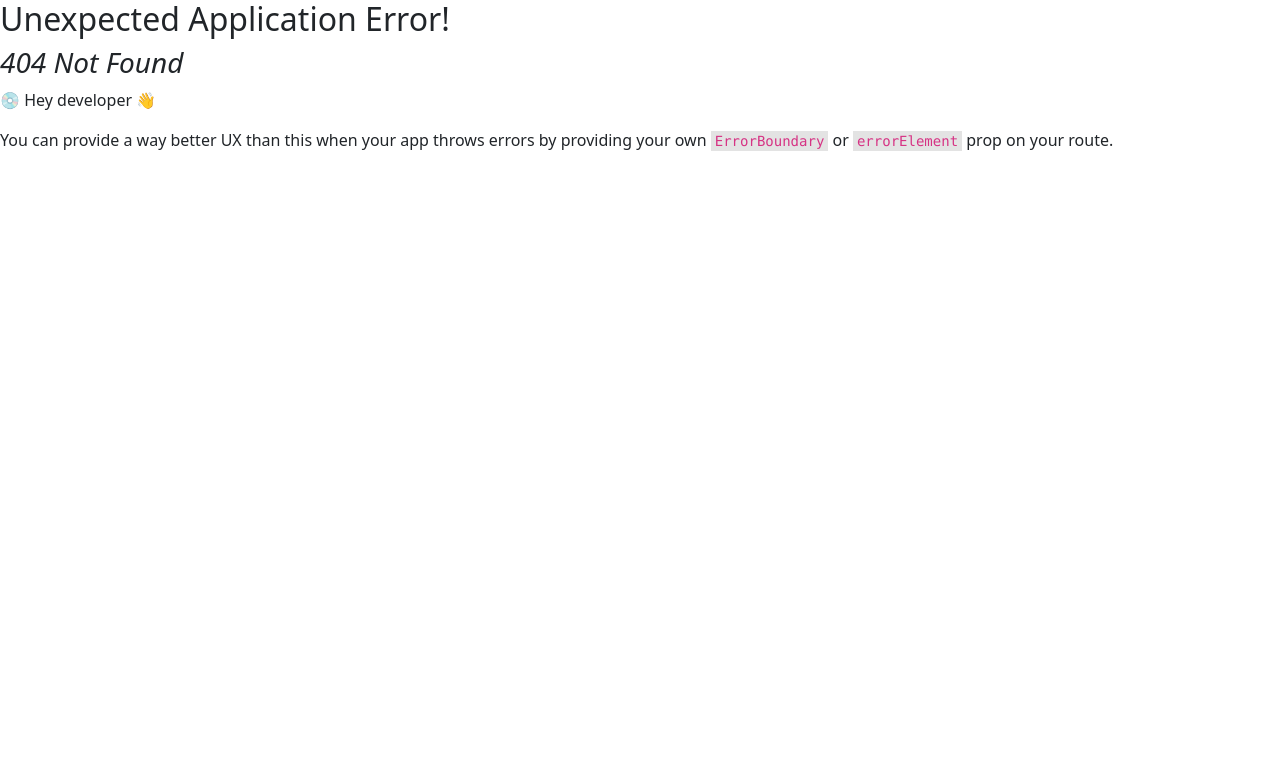
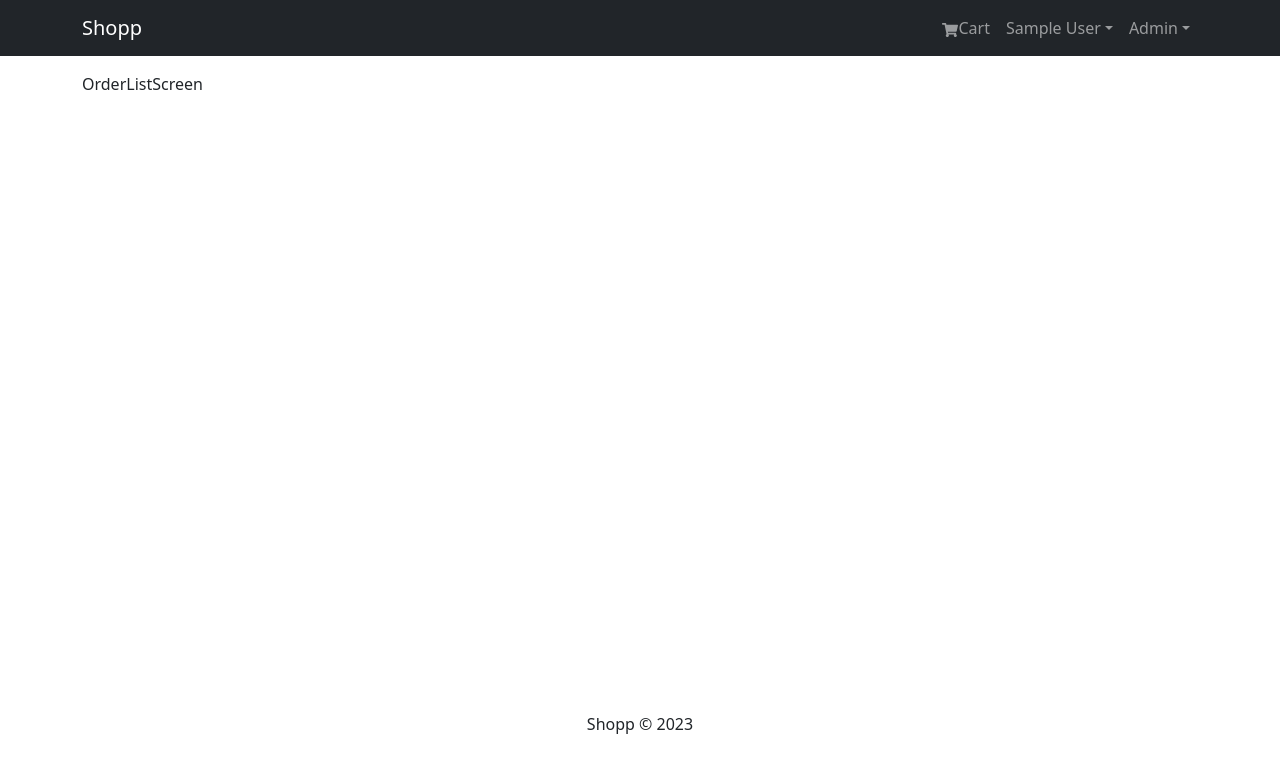
Before and after one commit to parikshitadhikari/shopp-mern, a React (Create React App) app in the folder frontend/: page /admin/orderlist in a window 1280 px wide. Before the commit this address had no page. Shown: the top 772 px of the page. Built offline with nearby package versions, Linux system fonts and the light colour scheme; sample sign-in values are in the browser's storage.

Commit message:
admin route setup and dropdown-11

```diff
--- /dev/null
+++ b/frontend/src/components/AdminRoute.jsx
@@ -0,0 +1,14 @@
+import { Outlet, Navigate } from "react-router-dom";
+import { useSelector } from "react-redux";
+
+const AdminRoute = () => {
+  const { userInfo } = useSelector((state) => state.auth);
+
+  return userInfo && userInfo.isAdmin ? (
+    <Outlet />
+  ) : (
+    <Navigate to="/login" replace={true} />
+  );
+};
+
+export default AdminRoute;
--- a/frontend/src/components/Header.jsx
+++ b/frontend/src/components/Header.jsx
@@ -15,12 +15,12 @@
   const dispatch = useDispatch();
   const navigate = useNavigate();
 
-  const logoutHandler = async() => {
+  const logoutHandler = async () => {
     try {
-      await logoutApiCall().unwrap();//unwrap the promise returned by the login function
+      await logoutApiCall().unwrap(); //unwrap the promise returned by the login function
       dispatch(logout()); //dispatch the logout action, which will clear the localStorage and set userInfo to null
     } catch (error) {
-      console.log(error)
+      console.log(error);
     }
   };
 
@@ -69,6 +69,21 @@
                   </Nav.Link>
                 </LinkContainer>
               )}
+
+              {/*dropdown for admin*/}
+              {userInfo && userInfo.isAdmin && (
+                <NavDropdown title="Admin" id="adminmenu">
+                  <LinkContainer to="/admin/productlist">
+                    <NavDropdown.Item>Products</NavDropdown.Item>
+                  </LinkContainer>
+                  <LinkContainer to="/admin/orderlist">
+                    <NavDropdown.Item>Orders</NavDropdown.Item>
+                  </LinkContainer>
+                  <LinkContainer to="/admin/userlist">
+                    <NavDropdown.Item>Users</NavDropdown.Item>
+                  </LinkContainer>
+                </NavDropdown>
+              )}
             </Nav>
           </Navbar.Collapse>
         </Container>
--- /dev/null
+++ b/frontend/src/components/admin/OrderListScreen.jsx
@@ -0,0 +1,9 @@
+import React from 'react'
+
+const OrderListScreen = () => {
+  return (
+    <div>OrderListScreen</div>
+  )
+}
+
+export default OrderListScreen
--- a/frontend/src/index.js
+++ b/frontend/src/index.js
@@ -19,10 +19,12 @@
 import RegisterScreen from "./screens/RegisterScreen.jsx";
 import ShippingScreen from "./screens/ShippingScreen.jsx";
 import PrivateRoute from "./components/PrivateRoute.jsx";
+import AdminRoute from "./components/AdminRoute.jsx";
 import PaymentScreen from "./screens/PaymentScreen.jsx";
 import PlaceOrderScreen from "./screens/PlaceOrderScreen.jsx";
 import OrderScreen from "./screens/OrderScreen.jsx";
 import ProfileScreen from "./screens/ProfileScreen.jsx";
+import OrderListScreen from "./components/admin/OrderListScreen.jsx";
 
 const router = createBrowserRouter(
   createRoutesFromElements(
@@ -40,7 +42,11 @@
         <Route path="/placeorder" element={<PlaceOrderScreen />} />
         <Route path="/order/:id" element={<OrderScreen />} />
         <Route path="/profile" element={<ProfileScreen />} />
+      </Route>
 
+      <Route path="" element={<AdminRoute />}>
+        {/* routes in betn here will be the admin route */}
+        <Route path="/admin/orderlist" element={<OrderListScreen />} />
       </Route>
     </Route>
   )
```
